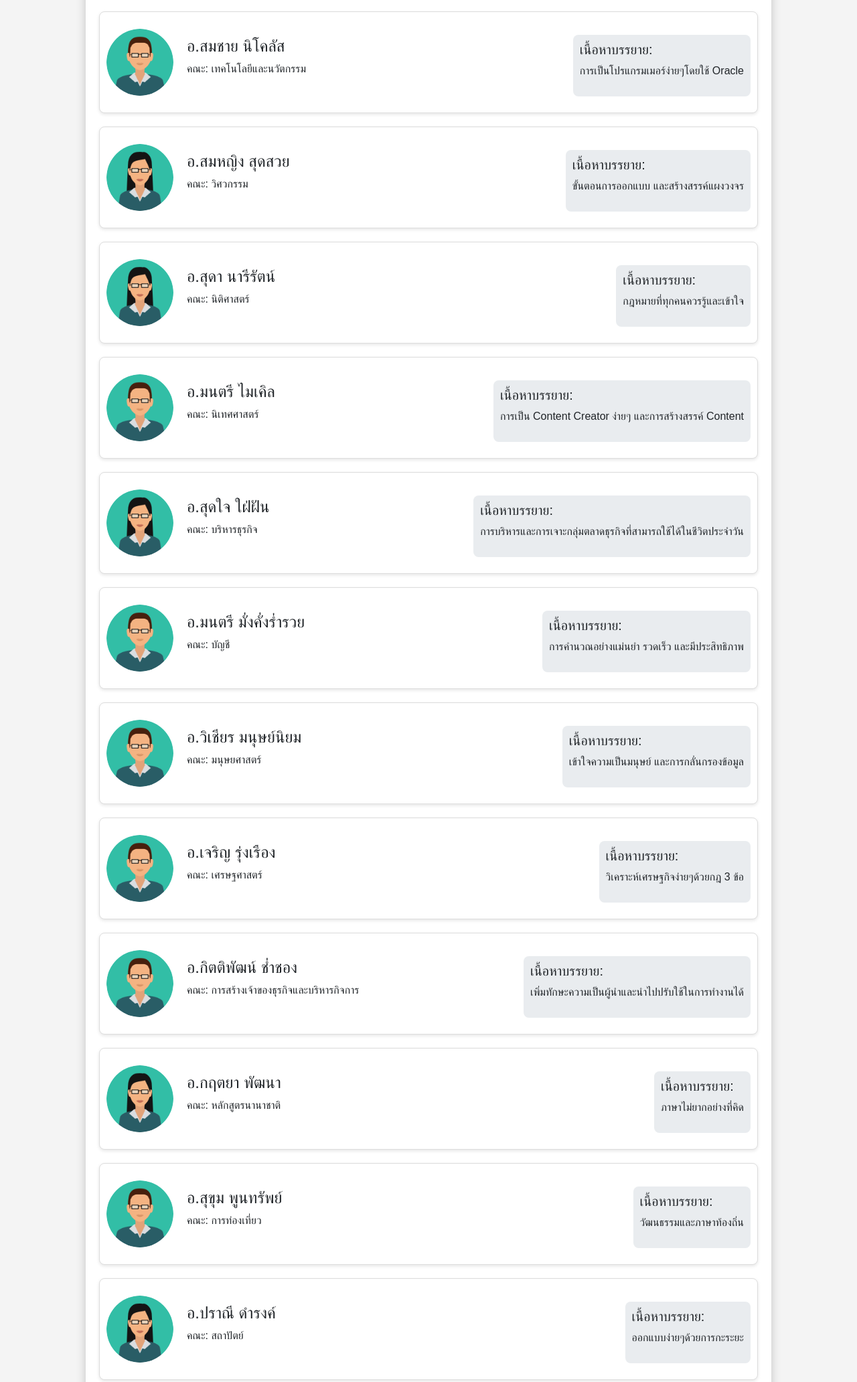
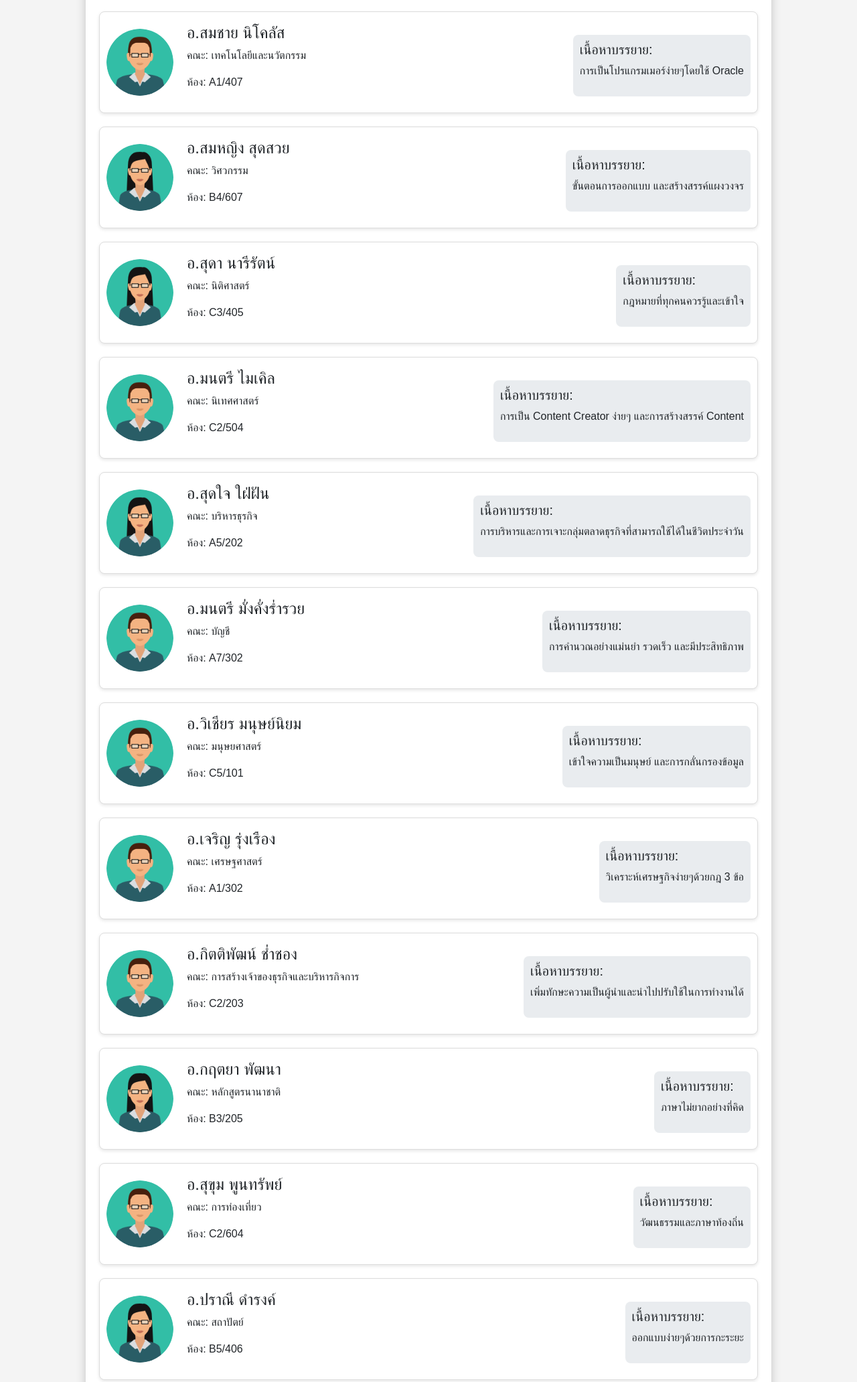
Before and after one commit to ChokD/BU-Open-House-Website, a plain HTML site: page speaker.html in a window 1280 px wide. Shown: the part 307-2371 px from the top of the page at 67% size. Drawn offline with nearby package versions, Linux system fonts and the light colour scheme.

Commit message:
เพิ่มห้องในหน้าผู้บรรยาย

```diff
--- a/speaker.html
+++ b/speaker.html
@@ -164,6 +164,7 @@
             <div class="speaker-info">
                 <h4>อ.สมชาย นิโคลัส</h4>
                 <p>คณะ: เทคโนโลยีและนวัตกรรม</p>
+                <p>ห้อง: A1/407</p>
             </div>
             <div class="lecture-content">
                 <h5>เนื้อหาบรรยาย:</h5>
@@ -176,6 +177,7 @@
             <div class="speaker-info">
                 <h4>อ.สมหญิง สุดสวย</h4>
                 <p>คณะ: วิศวกรรม</p>
+                <p>ห้อง: B4/607</p>
             </div>
             <div class="lecture-content">
                 <h5>เนื้อหาบรรยาย:</h5>
@@ -188,6 +190,7 @@
             <div class="speaker-info">
                 <h4>อ.สุดา นารีรัตน์</h4>
                 <p>คณะ: นิติศาสตร์</p>
+                <p>ห้อง: C3/405</p>
             </div>
             <div class="lecture-content">
                 <h5>เนื้อหาบรรยาย:</h5>
@@ -200,6 +203,7 @@
             <div class="speaker-info">
                 <h4>อ.มนตรี ไมเคิล</h4>
                 <p>คณะ: นิเทศศาสตร์</p>
+                <p>ห้อง: C2/504</p>
             </div>
             <div class="lecture-content">
                 <h5>เนื้อหาบรรยาย:</h5>
@@ -212,6 +216,7 @@
             <div class="speaker-info">
                 <h4>อ.สุดใจ ใฝ่ฝัน</h4>
                 <p>คณะ: บริหารธุรกิจ</p>
+                <p>ห้อง: A5/202</p>
             </div>
             <div class="lecture-content">
                 <h5>เนื้อหาบรรยาย:</h5>
@@ -224,6 +229,7 @@
             <div class="speaker-info">
                 <h4>อ.มนตรี มั่งคั่งร่ำรวย</h4>
                 <p>คณะ: บัญชี</p>
+                <p>ห้อง: A7/302</p>
             </div>
             <div class="lecture-content">
                 <h5>เนื้อหาบรรยาย:</h5>
@@ -236,6 +242,7 @@
             <div class="speaker-info">
                 <h4>อ.วิเชียร มนุษย์นิยม</h4>
                 <p>คณะ: มนุษยศาสตร์</p>
+                <p>ห้อง: C5/101</p>
             </div>
             <div class="lecture-content">
                 <h5>เนื้อหาบรรยาย:</h5>
@@ -248,6 +255,7 @@
             <div class="speaker-info">
                 <h4>อ.เจริญ รุ่งเรือง</h4>
                 <p>คณะ: เศรษฐศาสตร์</p>
+                <p>ห้อง: A1/302</p>
             </div>
             <div class="lecture-content">
                 <h5>เนื้อหาบรรยาย:</h5>
@@ -260,6 +268,7 @@
             <div class="speaker-info">
                 <h4>อ.กิตติพัฒน์ ช่ำชอง</h4>
                 <p>คณะ: การสร้างเจ้าของธุรกิจและบริหารกิจการ</p>
+                <p>ห้อง: C2/203</p>
             </div>
             <div class="lecture-content">
                 <h5>เนื้อหาบรรยาย:</h5>
@@ -272,6 +281,7 @@
             <div class="speaker-info">
                 <h4>อ.กฤตยา พัฒนา</h4>
                 <p>คณะ: หลักสูตรนานาชาติ</p>
+                <p>ห้อง: B3/205</p>
             </div>
             <div class="lecture-content">
                 <h5>เนื้อหาบรรยาย:</h5>
@@ -284,6 +294,7 @@
             <div class="speaker-info">
                 <h4>อ.สุขุม พูนทรัพย์</h4>
                 <p>คณะ: การท่องเที่ยว</p>
+                <p>ห้อง: C2/604</p>
             </div>
             <div class="lecture-content">
                 <h5>เนื้อหาบรรยาย:</h5>
@@ -296,6 +307,7 @@
             <div class="speaker-info">
                 <h4>อ.ปราณี ดำรงค์</h4>
                 <p>คณะ: สถาปัตย์</p>
+                <p>ห้อง: B5/406</p>
             </div>
             <div class="lecture-content">
                 <h5>เนื้อหาบรรยาย:</h5>
@@ -308,6 +320,7 @@
             <div class="speaker-info">
                 <h4>อ.จิรัฏฐ์ มีสุข</h4>
                 <p>คณะ: หลักสูตรนานาชาติจีน</p>
+                <p>ห้อง: C7/506</p>
             </div>
             <div class="lecture-content">
                 <h5>เนื้อหาบรรยาย:</h5>
@@ -320,6 +333,7 @@
             <div class="speaker-info">
                 <h4>อ.วรชัย มิตรชาตรี</h4>
                 <p>คณะ: ศิลปกรรมศาสตร์</p>
+                <p>ห้อง: B1/203</p>
             </div>
             <div class="lecture-content">
                 <h5>เนื้อหาบรรยาย:</h5>
```
